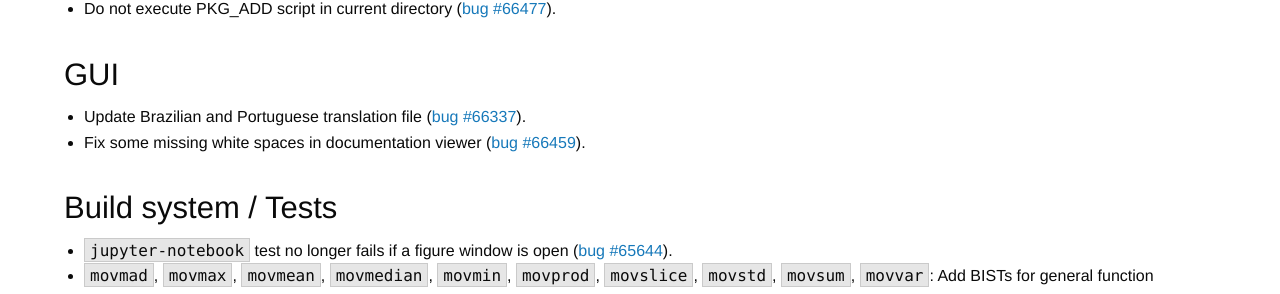
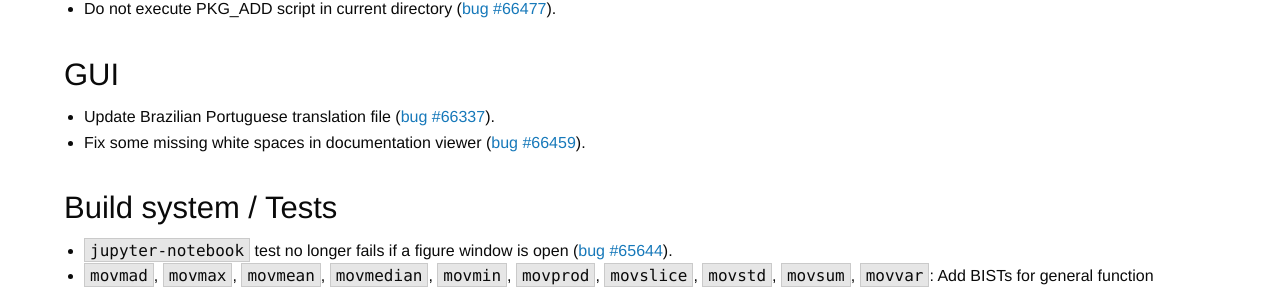
Before and after one commit to gnu-octave/gnu-octave.github.io, a Jekyll site: the page built from pages/NEWS.9.md, in a window 1280 px wide and 900 px high, scrolled down 7576 px. Shown: the part 152-446 px from the top of the window. Built offline with Jekyll 4.4.1, drawn with Linux system fonts in a browser that asks for light colours; nearby versions of some CDN libraries.

Commit message:
NEWS.9.md: Remove stray "and".

```diff
--- a/pages/NEWS.9.md
+++ b/pages/NEWS.9.md
@@ -411,7 +411,7 @@ Octave 9.
 
 ### GUI
 
-- Update Brazilian and Portuguese translation file ([bug #66337](https://savannah.gnu.org/bugs/?66337)).
+- Update Brazilian Portuguese translation file ([bug #66337](https://savannah.gnu.org/bugs/?66337)).
 - Fix some missing white spaces in documentation viewer ([bug #66459](https://savannah.gnu.org/bugs/?66459)).
 
 ### Build system / Tests
```
